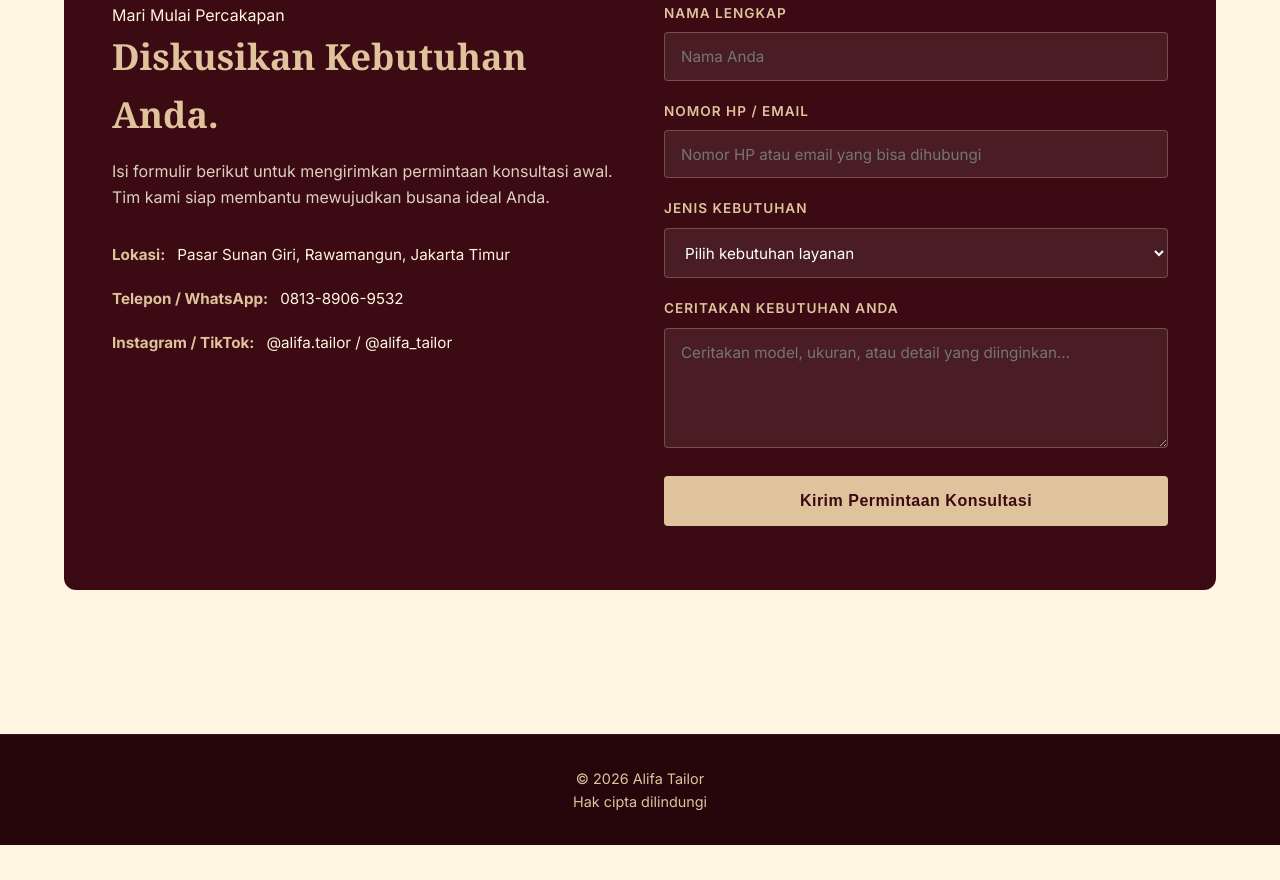
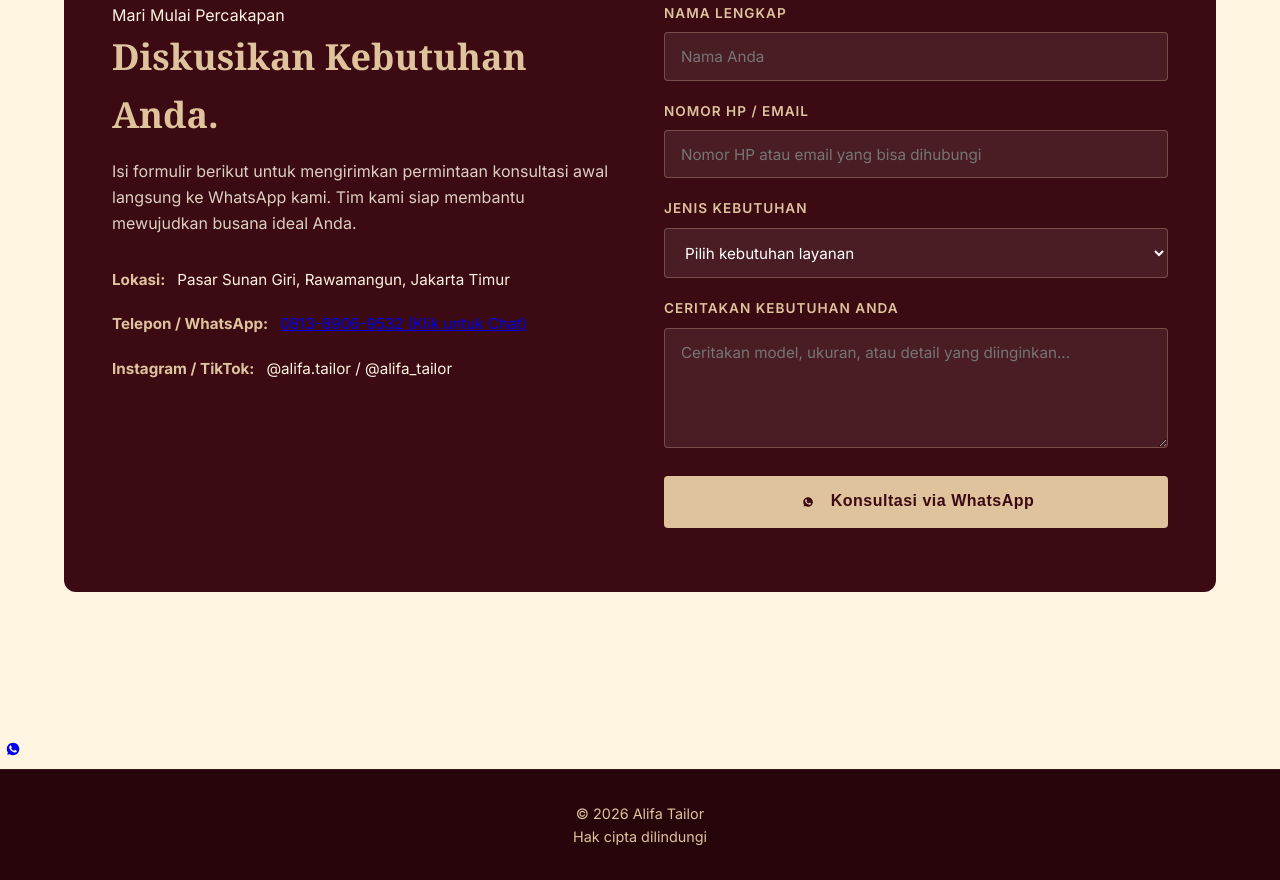
Before and after one commit to ravenskakylainaayah442-del/Semoga-bisa-, a plain HTML site: page index.html in a window 1280 px wide. Shown: the part 3411-4291 px from the top of the page. Before the commit the page ends 4256 px from the top, so only its background shows below. Drawn offline with Linux system fonts and the light colour scheme; a web font is replaced by a local one.

Commit message:
Enhance contact section with WhatsApp integration
Updated captions and links for WhatsApp consultation. Added a floating WhatsApp button for direct chat.

```diff
--- a/index.html
+++ b/index.html
@@ -110,7 +110,7 @@
                 <span class="gallery-caption">Perhatian pada Detail</span>
                 <img src="detail-jas.jpg" alt="Detail jahitan jas dengan list kontras">
             </div>
-            <!-- Foto 2: Proses Menjahit (disesuaikan dengan nama file ber-tanda hubung) -->
+            <!-- Foto 2: Proses Menjahit -->
             <div class="gallery-item">
                 <span class="gallery-caption">Proses Penjahitan</span>
                 <img src="proses-menjahit.png" style="object-position: center 25%;" alt="Proses penjahitan dengan mesin jahit">
@@ -178,7 +178,7 @@
                 <div class="contact-info">
                     <span>Mari Mulai Percakapan</span>
                     <h3>Diskusikan Kebutuhan Anda.</h3>
-                    <p>Isi formulir berikut untuk mengirimkan permintaan konsultasi awal. Tim kami siap membantu mewujudkan busana ideal Anda.</p>
+                    <p>Isi formulir berikut untuk mengirimkan permintaan konsultasi awal langsung ke WhatsApp kami. Tim kami siap membantu mewujudkan busana ideal Anda.</p>
 
                     <div class="info-item">
                         <strong>Lokasi:</strong>
@@ -186,7 +186,7 @@
                     </div>
                     <div class="info-item">
                         <strong>Telepon / WhatsApp:</strong>
-                        <span>0813-8906-9532</span>
+                        <a href="https://wa.me/6281389069532?text=Halo%20Alifa%20Tailor,%20saya%20ingin%20bertanya%20mengenai%20layanan%20jahit." target="_blank" class="wa-text-link">0813-8906-9532 (Klik untuk Chat)</a>
                     </div>
                     <div class="info-item">
                         <strong>Instagram / TikTok:</strong>
@@ -221,7 +221,12 @@
                             <textarea id="pesan" class="form-control" placeholder="Ceritakan model, ukuran, atau detail yang diinginkan..." required></textarea>
                         </div>
 
-                        <button type="submit" class="btn-submit">Kirim Permintaan Konsultasi</button>
+                        <button type="submit" class="btn-submit">
+                            <svg viewBox="0 0 24 24" width="20" height="20" fill="currentColor" style="vertical-align: middle; margin-right: 8px;">
+                                <path d="M12.031 6.172c-3.181 0-5.767 2.586-5.768 5.766-.001 1.298.38 2.27 1.019 3.287l-.582 2.128 2.182-.573c.978.58 1.911.928 3.145.929 3.178 0 5.767-2.587 5.768-5.766.001-3.187-2.575-5.77-5.764-5.771zm3.392 8.244c-.144.405-.837.774-1.17.824-.299.045-.677.063-1.092-.069-.252-.08-.575-.187-.988-.365-1.739-.751-2.874-2.502-2.961-2.617-.087-.116-.708-.94-.708-1.793s.448-1.273.607-1.446c.159-.173.346-.217.462-.217l.332.006c.106.005.249-.04.39.298.144.347.491 1.2.534 1.287.043.087.072.188.014.304-.058.116-.087.188-.173.289l-.26.304c-.087.086-.177.18-.076.354.101.174.449.741.964 1.201.662.591 1.221.774 1.394.86s.274.072.376-.043c.101-.116.433-.506.549-.68.116-.173.231-.145.39-.087s1.011.477 1.184.564.289.13.332.202c.045.072.045.419-.1.824z"/>
+                            </svg>
+                            Konsultasi via WhatsApp
+                        </button>
                     </form>
 
                     <!-- Ringkasan Hasil Submit -->
@@ -231,12 +236,19 @@
                         <p><strong>Kontak:</strong> <span id="sumKontak"></span></p>
                         <p><strong>Layanan:</strong> <span id="sumLayanan"></span></p>
                         <p><strong>Catatan:</strong> <span id="sumPesan"></span></p>
-                        <p class="summary-note">* Prototype demonstrasi: Data telah dicatat secara lokal. Silakan hubungi nomor WhatsApp resmi untuk konfirmasi langsung.</p>
+                        <p class="summary-note">* Mengarahkan otomatis ke WhatsApp Alifa Tailor. Jika belum terbuka, <a id="manualWaLink" href="#" target="_blank" style="color: var(--champagne); text-decoration: underline;">klik di sini</a>.</p>
                     </div>
                 </div>
             </div>
         </div>
     </section>
+
+    <!-- Floating WhatsApp Quick Button -->
+    <a href="https://wa.me/6281389069532?text=Halo%20Alifa%20Tailor,%20saya%20ingin%20konsultasi%20mengenai%20jahitan." target="_blank" class="wa-float" title="Chat Langsung di WhatsApp">
+        <svg viewBox="0 0 24 24" width="26" height="26" fill="currentColor">
+            <path d="M12.031 6.172c-3.181 0-5.767 2.586-5.768 5.766-.001 1.298.38 2.27 1.019 3.287l-.582 2.128 2.182-.573c.978.58 1.911.928 3.145.929 3.178 0 5.767-2.587 5.768-5.766.001-3.187-2.575-5.77-5.764-5.771zm3.392 8.244c-.144.405-.837.774-1.17.824-.299.045-.677.063-1.092-.069-.252-.08-.575-.187-.988-.365-1.739-.751-2.874-2.502-2.961-2.617-.087-.116-.708-.94-.708-1.793s.448-1.273.607-1.446c.159-.173.346-.217.462-.217l.332.006c.106.005.249-.04.39.298.144.347.491 1.2.534 1.287.043.087.072.188.014.304-.058.116-.087.188-.173.289l-.26.304c-.087.086-.177.18-.076.354.101.174.449.741.964 1.201.662.591 1.221.774 1.394.86s.274.072.376-.043c.101-.116.433-.506.549-.68.116-.173.231-.145.39-.087s1.011.477 1.184.564.289.13.332.202c.045.072.045.419-.1.824z"/>
+        </svg>
+    </a>
 
     <!-- Floating Back to Top -->
     <a href="#beranda" class="back-to-top" title="Kembali ke atas">&#8593;</a>
@@ -248,4 +260,4 @@
 
     <script src="script.js"></script>
 </body>
-    </html>
+</html>
```
